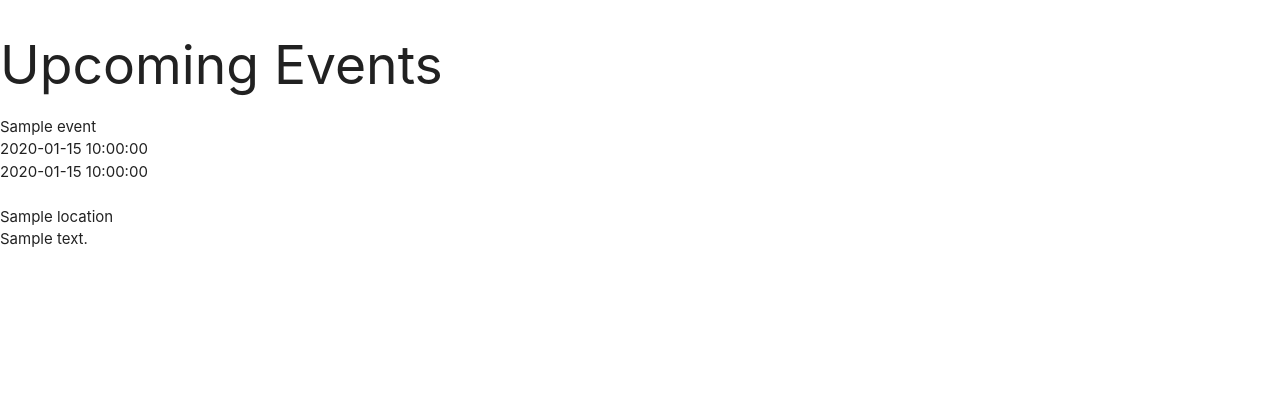
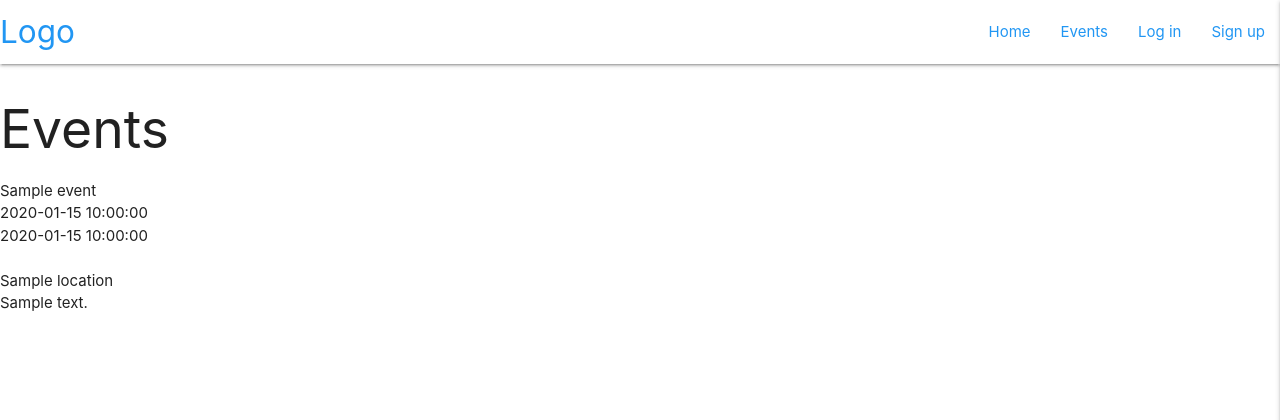
Before and after one commit to staceyJayneLewis/socialeyes, a Flask app: page /get_events in a window 1280 px wide. Shown: the top 420 px of the page. Run offline with Flask 3, Linux system fonts and the light colour scheme; a database or web service that is not in the repository returns one stand-in record (values such as "Sample title"); some libraries are stand-ins or nearby versions.

Commit message:
Feat: Add Materialize Navbar and SideNav

```diff
--- a/app.py
+++ b/app.py
@@ -17,6 +17,11 @@ app.secret_key = os.environ.get("SECRET_KEY")
 mongo = PyMongo(app)
 
 @app.route("/")
+@app.route("/home")
+def home():
+    homepage = mongo.db.events.find()
+    return render_template("home.html", homepage=homepage)
+
 @app.route("/get_events")
 def get_events():
     events = mongo.db.events.find()
--- a/static/js/script.js
+++ b/static/js/script.js
@@ -0,0 +1,4 @@
+document.addEventListener('DOMContentLoaded', function () {
+        let sidenavs = document.querySelectorAll(".sidenav");
+        let sidenavsInstance = M.Sidenav.init(sidenavs, {edge: "right"});
+    });
--- a/templates/base.html
+++ b/templates/base.html
@@ -8,14 +8,39 @@
         integrity="sha512-z3gLpd7yknf1YoNbCzqRKc4qyor8gaKU1qmn+CShxbuBusANI9QpRohGBreCFkKxLhei6S9CQXFEbbKuqLg0DA=="
         crossorigin="anonymous" referrerpolicy="no-referrer" type="text/css" />
     <link rel="stylesheet"
-        href="https://cdn.jsdelivr.net/npm/@materializecss/materialize@2.0.3-alpha/dist/css/materialize.min.css" type="text/css">
-        <link rel="stylesheet" href="{{ url_for('static', filename='css/style.css') }}" type="text/css">
-        {% block styles %}
-        {% endblock %}
+        href="https://cdn.jsdelivr.net/npm/@materializecss/materialize@2.0.3-alpha/dist/css/materialize.min.css"
+        type="text/css">
+    <link rel="stylesheet" href="{{ url_for('static', filename='css/style.css') }}" type="text/css">
+    {% block styles %}
+    {% endblock %}
     <title>Socialeyes | Event locator</title>
 </head>
 
 <body>
+
+    <header>
+        <!-- Top nav -->
+        <nav>
+            <div class="nav-wrapper white">
+                <a href="{{ url_for('home') }}" class="brand-logo blue-text">Logo</a>
+                <a href="#" data-target="mobile-demo" class="sidenav-trigger blue-text right"><i class="fas fa-bars"></i></a>
+                <ul class="right hide-on-med-and-down">
+                    <li><a href="{{ url_for('home') }}" class="blue-text">Home</a></li>
+                    <li><a href="#" class="blue-text">Events</a></li>
+                    <li><a href="#" class="blue-text">Log in</a></li>
+                    <li><a href="#" class="blue-text">Sign up</a></li>
+                </ul>
+            </div>
+        </nav>
+        <!-- mobile sidenav -->
+        <ul class="sidenav" id="mobile-demo">
+            <li><a href="{{ url_for('home') }}" class="blue-text">Home</a></li>
+            <li><a href="#" class="blue-text">Events</a></li>
+            <li><a href="#" class="blue-text">Log in</a></li>
+            <li><a href="#" class="blue-text">Sign up</a></li>
+        </ul>
+    </header>
+
 
     {% block content %}
     {% endblock %}
--- a/templates/events.html
+++ b/templates/events.html
@@ -1,7 +1,7 @@
 {% extends "base.html" %}
 {% block content %}
 
-    <h2>Upcoming Events</h2>
+    <h2>Events</h2>
     {% for event in events %}
         {{ event.event_name }}<br>
         {{ event.date }}<br>
```
